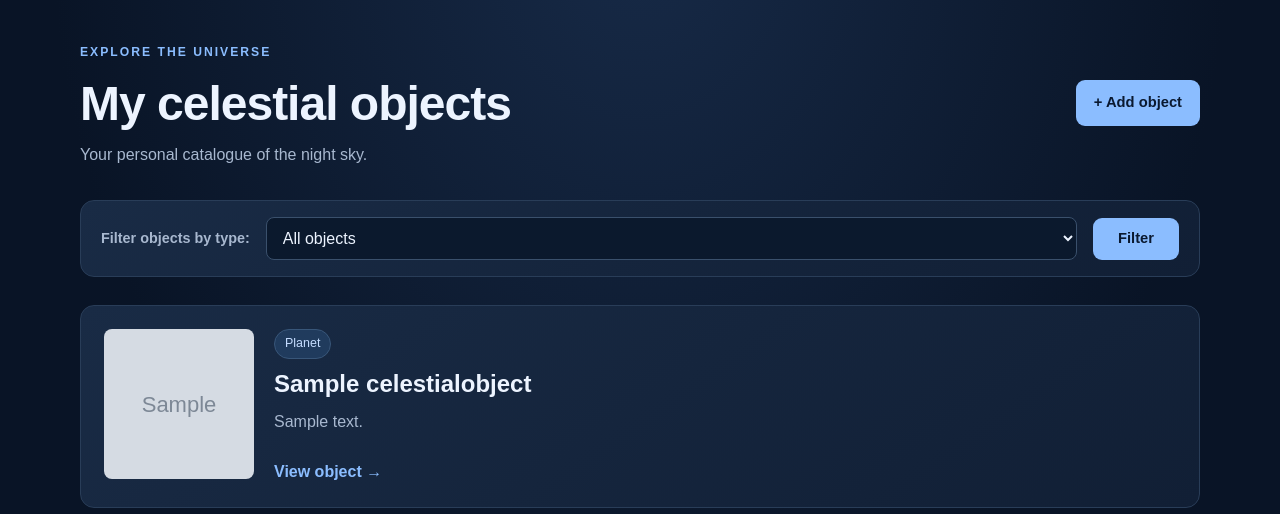
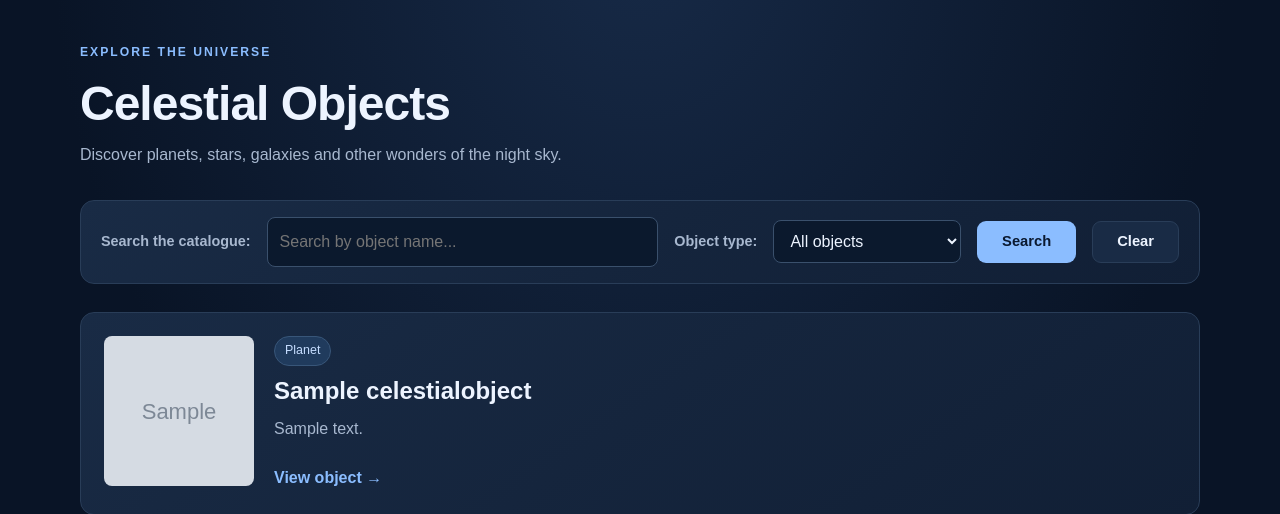
Before and after one commit to Enjyu666/AstroJournalDjangoProject, a Django app: page /objects/ in a window 1280 px wide. Shown: the part 77-591 px from the top of the page. Run offline with Django 5.2, Linux system fonts and the light colour scheme; tables that the repository leaves empty hold one stand-in row (values such as "Sample post"); grey boxes marked "Sample" are stand-in pictures; parts of the project's set-up code (start-up, migrations or seed data) failed here and were passed over.

Commit message:
Added edit and delete target functionality, favourite objects feature, populated catalogue and improved filtering in objects and observations.

```diff
--- a/objects/templates/objects/object_list.html
+++ b/objects/templates/objects/object_list.html
@@ -5,32 +5,49 @@
 {% block title %}Celestial Objects | AstroJournal{% endblock %}
 
 {% block content %}
+
 <section class="page-heading">
     <div>
         <span class="eyebrow">EXPLORE THE UNIVERSE</span>
-        <h1>My celestial objects</h1>
-        <p>Your personal catalogue of the night sky.</p>
+        <h1>Celestial Objects</h1>
+        <p>Discover planets, stars, galaxies and other wonders of the night sky.</p>
     </div>
+
+    {% if perms.objects.add_celestialobject %}
         <a class="button button-primary"
-       href="{% url 'objects:create' %}">+ Add object</a>
+           href="{% url 'objects:create' %}">
+            + Add object
+        </a>
+    {% endif %}
 </section>
 
-        <form method="get" class="filter-bar" action="{% url 'objects:filter' %}">
-            <label for="type">Filter objects by type:</label>
+<form method="get" class="filter-bar" action="{% url 'objects:object_list' %}">
 
+    <label for="search">Search the catalogue:</label>
+    <input type="text"
+           name="q"
+           id="search"
+           placeholder="Search by object name..."
+           value="{{ request.GET.q|default:'' }}">
+
+    <label for="type">Object type:</label>
     <select name="type" id="type">
         <option value="">All objects</option>
-                <option value="Planet">Planets</option>
-                <option value="Star">Stars</option>
-                <option value="Constellation">Constellations</option>
-                <option value="Satellite">Satellites</option>
-                <option value="Cluster">Clusters</option>
-                <option value="Nebula">Nebulae</option>
-                <option value="Comet">Comets</option>
-                <option value="Galaxy">Galaxies</option>
+        <option value="Planet" {% if request.GET.type == 'Planet' %}selected{% endif %}>Planets</option>
+        <option value="Star" {% if request.GET.type == 'Star' %}selected{% endif %}>Stars</option>
+        <option value="Constellation" {% if request.GET.type == 'Constellation' %}selected{% endif %}>Constellations</option>
+        <option value="Satellite" {% if request.GET.type == 'Satellite' %}selected{% endif %}>Satellites</option>
+        <option value="Cluster" {% if request.GET.type == 'Cluster' %}selected{% endif %}>Clusters</option>
+        <option value="Nebula" {% if request.GET.type == 'Nebula' %}selected{% endif %}>Nebulae</option>
+        <option value="Comet" {% if request.GET.type == 'Comet' %}selected{% endif %}>Comets</option>
+        <option value="Galaxy" {% if request.GET.type == 'Galaxy' %}selected{% endif %}>Galaxies</option>
     </select>
 
-            <button type="submit" class="button button-primary">Filter</button>
+    <button type="submit" class="button button-primary">Search</button>
+
+    <a href="{% url 'objects:object_list' %}" class="button button-secondary">
+        Clear
+    </a>
 </form>
 
 <div class="card-grid">
@@ -67,12 +84,15 @@
                 </a>
             </div>
         </article>
+
     {% empty %}
         <div class="empty-state">
-            <h2>No celestial objects yet</h2>
-            <p>Your catalogue is empty. Add your first object when the creation form is ready.</p>
-            <a class="button button-primary"
-               href="{% url 'objects:create' %}">Add object</a>
+            <h2>No matching objects found</h2>
+            <p>Try a different search term or object type.</p>
+            <a href="{% url 'objects:object_list' %}"
+               class="button button-secondary">
+                View all objects
+            </a>
         </div>
     {% endfor %}
 </div>
--- a/objects/urls.py
+++ b/objects/urls.py
@@ -6,10 +6,12 @@ app_name = 'objects'
 urlpatterns = [
     path('', views.ObjectListView.as_view(), name='object_list'),
     path('create/' , views.ObjectCreateView.as_view(), name='create'),
-    path('filter/', views.filter_object_by_type, name='filter'),
+    # path('filter/', views.filter_object_by_type, name='filter'),
     path('details/<int:pk>/', include([
         path('', views.ObjectDetailView.as_view(), name='details'),
         path('edit/', views.ObjectEditView.as_view(), name='edit'),
-        path('delete/', views.ObjectDeleteView.as_view(), name='delete')
-    ]))
+        path('delete/', views.ObjectDeleteView.as_view(), name='delete'),
+        path('favourite/', views.FavouriteObjectView.as_view(), name='favourite')
+    ])),
+    path('favourites/', views.FavouriteObjectsListView.as_view(), name='favourites')
 ]
--- a/objects/views.py
+++ b/objects/views.py
@@ -2,6 +2,7 @@ from django.contrib.auth.mixins import PermissionRequiredMixin, LoginRequiredMix
 from django.shortcuts import render, redirect, get_object_or_404
 from django.urls import reverse_lazy
 from django.views.generic import ListView, CreateView, DetailView, UpdateView, DeleteView
+from django.views import View
 
 from objects.forms import CreateObjectForm, BaseObjectForm, EditObjectForm, DeleteObjectForm
 from objects.models import CelestialObject
@@ -21,7 +22,20 @@ class ObjectListView(ListView):
     template_name = 'objects/object_list.html'
     context_object_name = 'objects'
     # permission_required = 'objects.view_celestialobject'
-    queryset = CelestialObject.objects.all().order_by('name')
+    # queryset = CelestialObject.objects.all().order_by('name')
+
+    def get_queryset(self):
+        objects = CelestialObject.objects.all()
+        object_type = self.request.GET.get('type')
+        search_query = self.request.GET.get('q')
+
+        if object_type:
+            objects = objects.filter(object_type=object_type)
+
+        if search_query:
+            objects.filter(name__icontains=search_query)
+
+        return objects.order_by('name')
 
 
 # def object_create(request):
@@ -59,6 +73,18 @@ class ObjectDetailView(DetailView):
     template_name = 'objects/object_detail.html'
     context_object_name = 'objects'
     # permission_required = 'objects.view_celestialobject'
+
+    def get_context_data(self, **kwargs):
+        context = super().get_context_data(**kwargs)
+
+        if self.request.user.is_authenticated:
+            context['is_favourite'] = self.request.user.profile.favourite_objects.filter(
+                pk=self.object.pk
+            ).exists()
+        else:
+            context['is_favourite'] = False
+
+        return context
 
 
 
@@ -108,17 +134,41 @@ class ObjectDeleteView(LoginRequiredMixin, PermissionRequiredMixin, DeleteView):
 
 
 
-def filter_object_by_type(request):
-    object_type = request.GET.get('type')
+# def filter_object_by_type(request):
+#     object_type = request.GET.get('type')
+#
+#     if object_type:
+#         objects = CelestialObject.objects.filter(object_type=object_type).order_by('name')
+#     else:
+#         objects = CelestialObject.objects.all().order_by('name')
+#
+#     context = {
+#         'objects': objects,
+#         'selected_type': object_type
+#     }
+#
+#     return render(request, 'objects/object_list.html', context)
 
-    if object_type:
-        objects = CelestialObject.objects.filter(object_type=object_type).order_by('name')
-    else:
-        objects = CelestialObject.objects.all().order_by('name')
 
-    context = {
-        'objects': objects,
-        'selected_type': object_type
-    }
+class FavouriteObjectView(LoginRequiredMixin, View):
 
-    return render(request, 'objects/object_list.html', context)
+    def post(self, request, pk):
+        celestial_object = get_object_or_404(CelestialObject, pk=pk)
+        user_profile = request.user.profile
+
+        if user_profile.favourite_objects.filter(pk=pk).exists():
+            user_profile.favourite_objects.remove(celestial_object)
+        else:
+            user_profile.favourite_objects.add(celestial_object)
+
+        return redirect('objects:details', pk=pk)
+
+
+
+class FavouriteObjectsListView(LoginRequiredMixin, ListView):
+    model = CelestialObject
+    template_name = 'objects/favourite_objects.html'
+    context_object_name = 'objects'
+
+    def get_queryset(self):
+        return self.request.user.profile.favourite_objects.all().order_by('name')
--- a/planner/forms.py
+++ b/planner/forms.py
@@ -7,11 +7,13 @@ class BaseObservationTargetForm(forms.ModelForm):
 
     class Meta:
         model = ObservationTarget
-        exclude = ['user', 'scheduled_date']
+        exclude = ['user']
 
 
 class CreateObservationTargetForm(BaseObservationTargetForm):
-    ...
+
+    class Meta(BaseObservationTargetForm.Meta):
+        exclude = ['user', 'scheduled_date']
 
 
 class EditObservationTargetForm(BaseObservationTargetForm):
--- a/planner/urls.py
+++ b/planner/urls.py
@@ -5,5 +5,7 @@ app_name = 'planner'
 
 urlpatterns = [
     path('', views.calendar_view, name='calendar'),
-    path('add/<int:year>/<int:month>/<int:day>/', views.create_target, name='create_target')
+    path('add/<int:year>/<int:month>/<int:day>/', views.create_target, name='create_target'),
+    path('edit/<int:pk>', views.edit_target, name='edit_target'),
+    path('delete/<int:pk>/', views.delete_target, name='delete_target')
 ]
--- a/static/css/style.css
+++ b/static/css/style.css
@@ -768,3 +768,24 @@ input:focus, select:focus, textarea:focus {
         font-size: 0.8rem;
     }
 }
+
+.planned-target {
+    display: flex;
+    align-items: center;
+    justify-content: space-between;
+    gap: 12px;
+    margin-bottom: 10px;
+}
+
+.planned-target p {
+    margin: 0;
+    flex: 1;
+}
+
+.planned-target .button {
+    padding: 4px 10px;
+    font-size: 0.8rem;
+    min-width: auto;
+    width: auto;
+    flex-shrink: 0;
+}
--- a/templates/accounts/profile.html
+++ b/templates/accounts/profile.html
@@ -1,4 +1,3 @@
-
 {% extends "base.html" %}
 
 {% block title %}{{ profile.user.username }}'s Profile | AstroJournal{% endblock %}
@@ -32,6 +31,10 @@
 
     {% if request.user == profile.user %}
         <div class="action-row">
+            <a href="{% url 'objects:favourites' %}" class="button button-secondary">
+                ★ My Favourite Objects
+            </a>
+
             <a href="{% url 'edit_profile' %}" class="button button-primary">
                 Edit profile
             </a>
```
Also changed, not shown: accounts/models.py (+7 -0 lines), objects/templates/objects/favourite_objects.html (added, +54 -0 lines), objects/templates/objects/object_detail.html (+31 -4 lines), observations/templates/observations/observation_list.html (+27 -13 lines), observations/views.py (+36 -9 lines), planner/templates/planner/calendar.html (+12 -2 lines), planner/templates/planner/delete_target.html (added, +32 -0 lines), planner/templates/planner/edit_target.html (added, +20 -0 lines), planner/views.py (+47 -2 lines), accounts/migrations/0002_userprofile_favourite_objects.py (added). Lines whose indentation alone changed are shown as unchanged.
